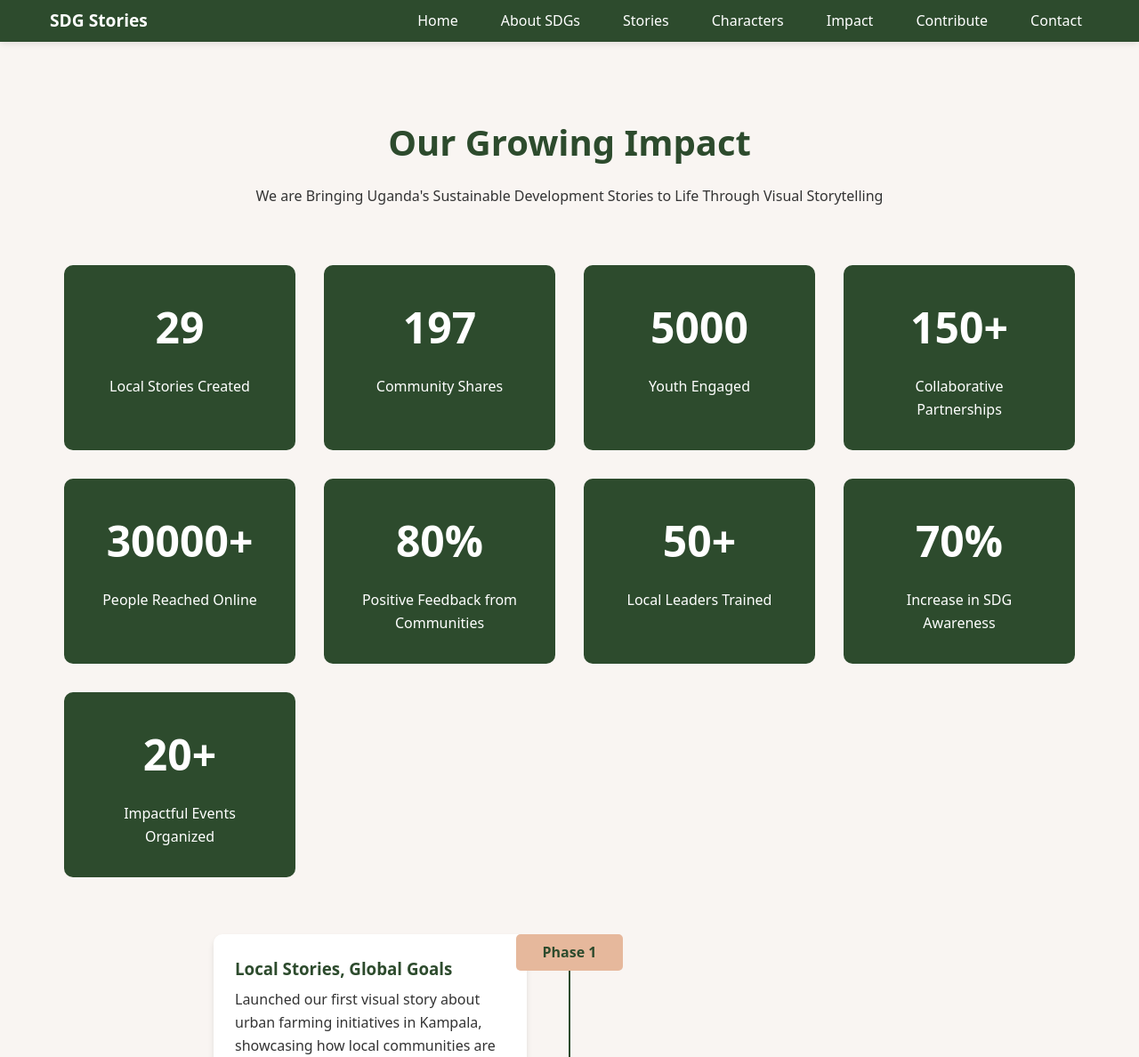
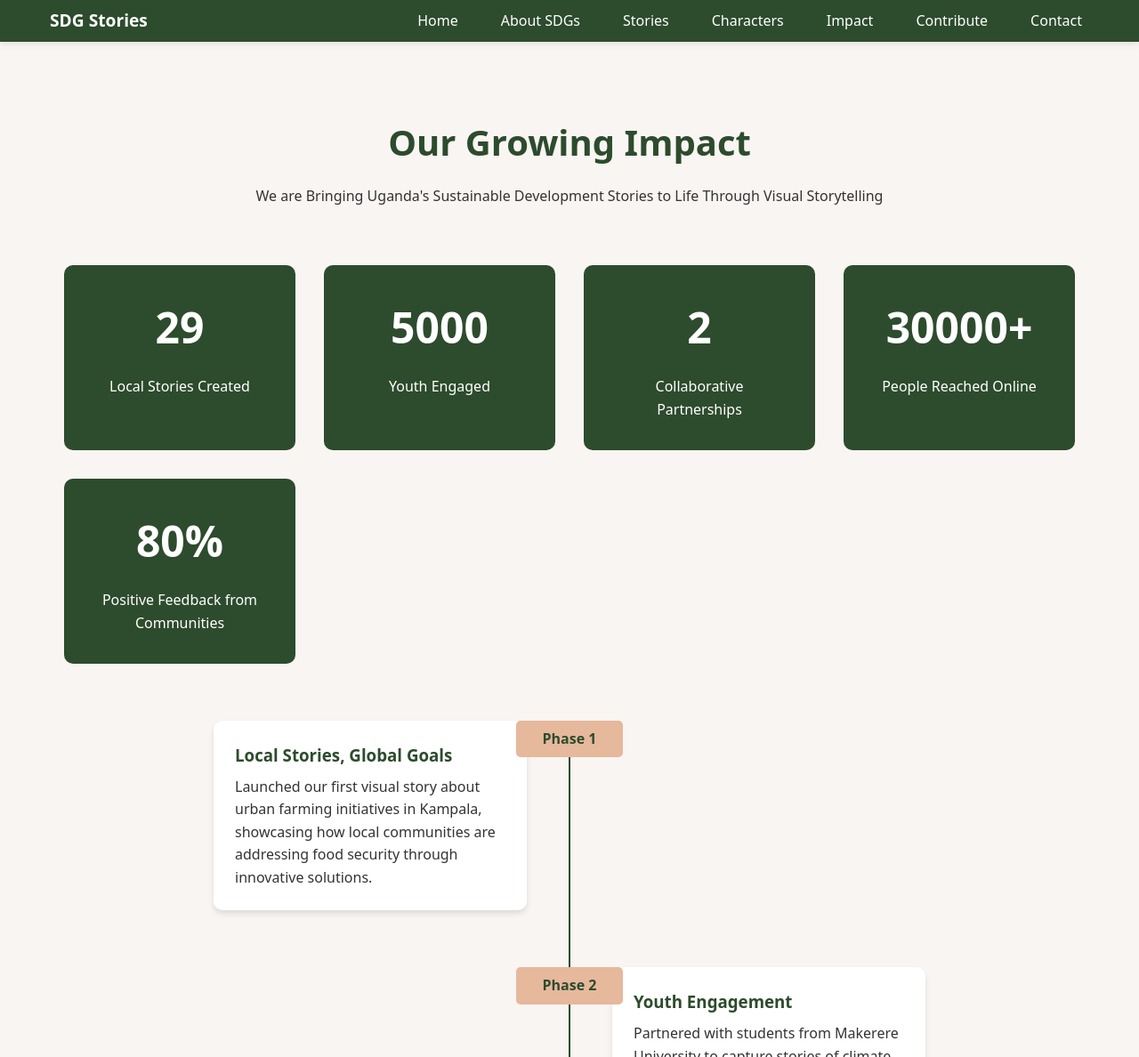
Before and after one commit to jjingofarouk/sdgcomics, a plain HTML site: page impact.html in a window 1280 px wide. Shown: the top 1188 px of the page at 89% size. Drawn offline with nearby package versions, Linux system fonts and the light colour scheme.

Commit message:
Update impact.html

```diff
--- a/impact.html
+++ b/impact.html
@@ -325,17 +325,13 @@
         <h2 id="metric1">29</h2>
         <p>Local Stories Created</p>
     </div>
-    <div class="metric-card" data-aos="fade-up" data-aos-delay="100">
-        <h2 id="metric2">197</h2>
-        <p>Community Shares</p>
-    </div>
     <div class="metric-card" data-aos="fade-up" data-aos-delay="200">
         <h2 id="metric3">5000</h2>
         <p>Youth Engaged</p>
     </div>
     <!-- Additional Impact Metrics -->
     <div class="metric-card" data-aos="fade-up" data-aos-delay="300">
-        <h2 id="metric4">150+</h2>
+        <h2 id="metric4">2</h2>
         <p>Collaborative Partnerships</p>
     </div>
     <div class="metric-card" data-aos="fade-up" data-aos-delay="400">
@@ -346,18 +342,9 @@
         <h2 id="metric6">80%</h2>
         <p>Positive Feedback from Communities</p>
     </div>
-    <div class="metric-card" data-aos="fade-up" data-aos-delay="600">
-        <h2 id="metric7">50+</h2>
-        <p>Local Leaders Trained</p>
-    </div>
-    <div class="metric-card" data-aos="fade-up" data-aos-delay="700">
-        <h2 id="metric8">70%</h2>
-        <p>Increase in SDG Awareness</p>
-    </div>
-    <div class="metric-card" data-aos="fade-up" data-aos-delay="800">
-        <h2 id="metric9">20+</h2>
-        <p>Impactful Events Organized</p>
-    </div>
+
+
+
 </div>
 
 
```
